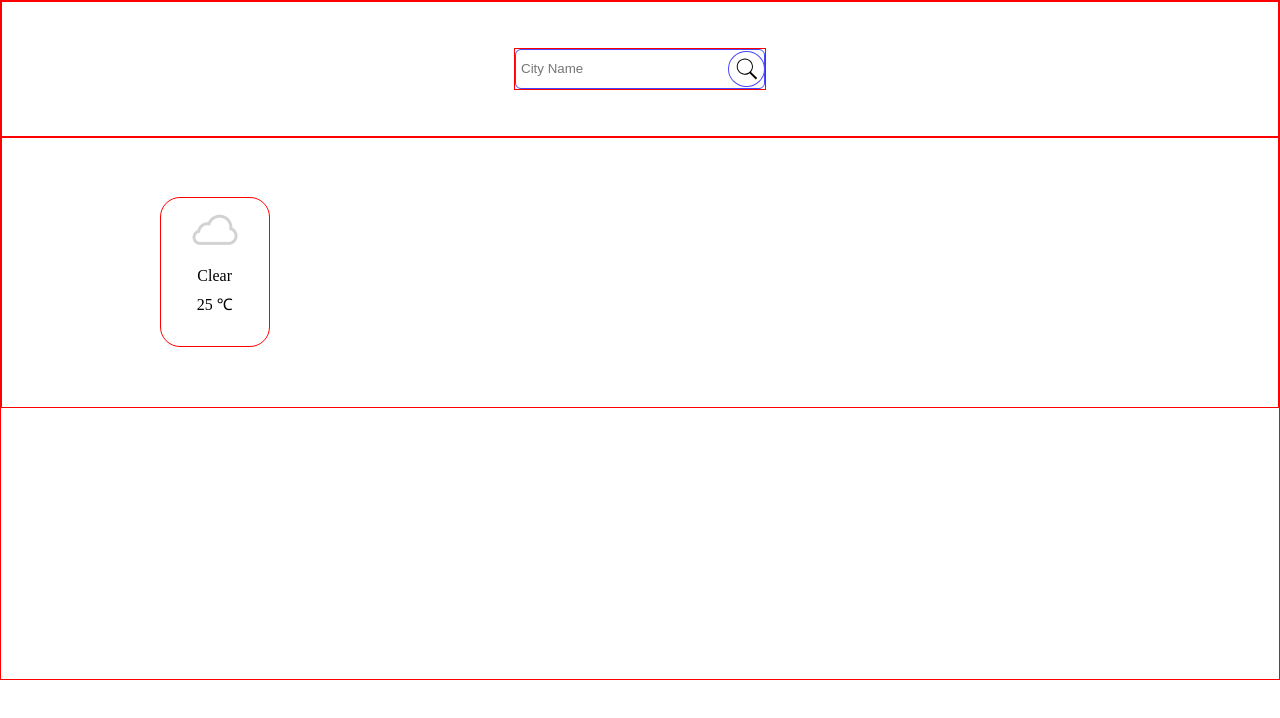
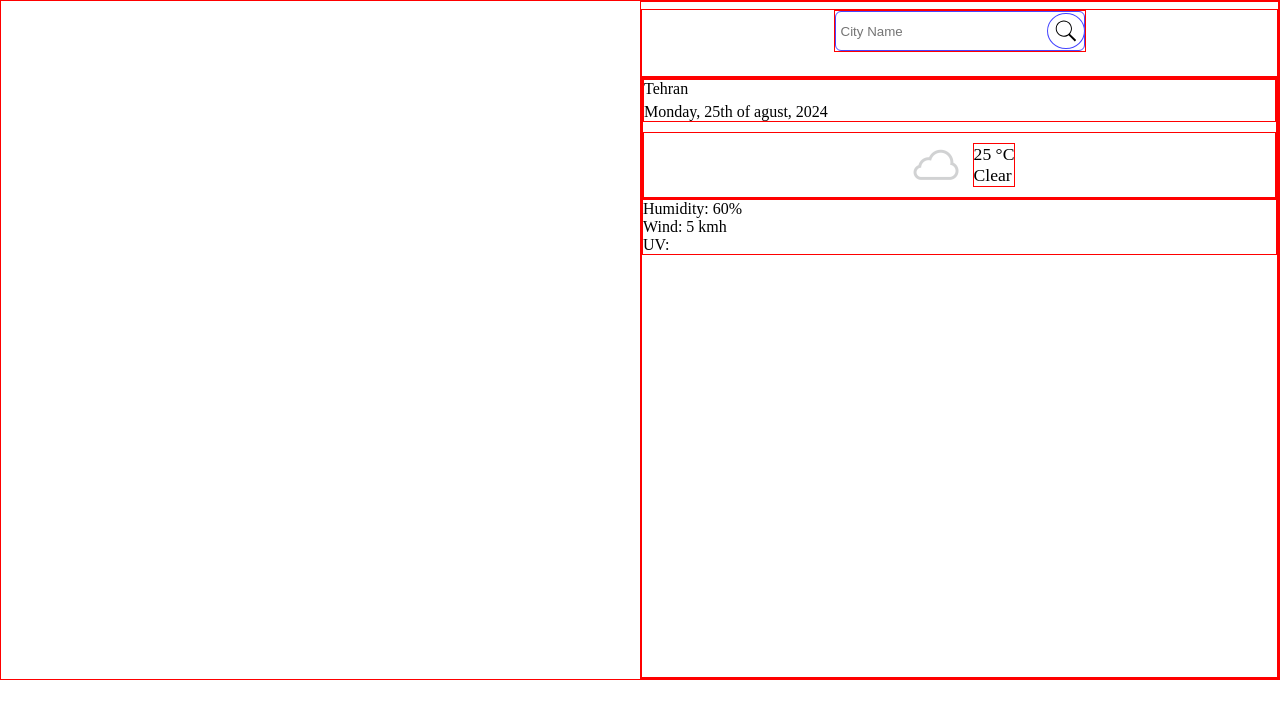
Before and after one commit to ehsan-saf/weatherApp, a plain HTML site: page index.html in a window 1280 px wide. Drawn offline with Linux system fonts and the light colour scheme.

Commit message:
Load basic info

```diff
--- a/index.html
+++ b/index.html
@@ -9,6 +9,7 @@
   </head>
   <body>
     <div class="container">
+      <div class="today-main">
         <div class="search-area">
           <div class="search-input-btn">
             <button class="search-button">
@@ -31,11 +32,25 @@
             />
           </div>
         </div>
-      <div class="weather-list">
-        <div class="weather-box">
-          <img src="./icons/day/119.png" alt="" class="weather-icon" />
-          <p class="condition">Clear</p>
-          <p class="temp">25 ℃</p>
+        <div>
+          <div class="basic-info">
+            <div class="basic-date">
+              <p class="location">Tehran</p>
+              <p class="date">Monday, 25th of agust, 2024</p>
+            </div>
+            <div class="basic-weather">
+              <img src="./icons/day/119.png" alt="" class="today-icon" />
+              <div>
+                <p class="today-temp">25 °C</p>
+                <p class="today-condition">Clear</p>
+              </div>
+            </div>
+          </div>
+          <div class="full-info">
+            <p class="today-humidity">Humidity: 60%</p>
+            <p class="today-wind">Wind: 5 kmh</p>
+            <p class="today-uv">UV:</p>
+          </div>
         </div>
       </div>
     </div>
--- a/style.css
+++ b/style.css
@@ -14,8 +14,16 @@ div {
 
 .container {
   display: grid;
-  grid-template-rows: 1fr 2fr 2fr;
+  grid-template-columns: 1fr 1fr;
   height: 85svh;
+}
+
+/* Main Today Weather */
+
+.today-main {
+  grid-column: 2;
+  display: grid;
+  grid-template-rows: 75px 1fr;
 }
 
 /* Search Location */
@@ -23,7 +31,8 @@ div {
 .search-area {
   display: flex;
   justify-content: center;
-  align-items: center;
+  align-items: start;
+  margin-top: 7px;
 }
 
 .search-input-btn {
@@ -76,6 +85,27 @@ div {
   fill: white;
 }
 
+/* Basic Info */
+
+.basic-info {
+  display: flex;
+  flex-direction: column;
+  gap: 10px;
+}
+
+.basic-date {
+  display: grid;
+  gap: 5px;
+}
+
+.basic-weather {
+  display: flex;
+  align-items: center;
+  justify-content: center;
+  gap: 5px;
+  font-size: 1.1em;
+}
+
 /* Weathers List */
 
 .weather-list {
```
Also changed, not shown: main.js (+2 -2 lines). Lines whose indentation alone changed are shown as unchanged.
